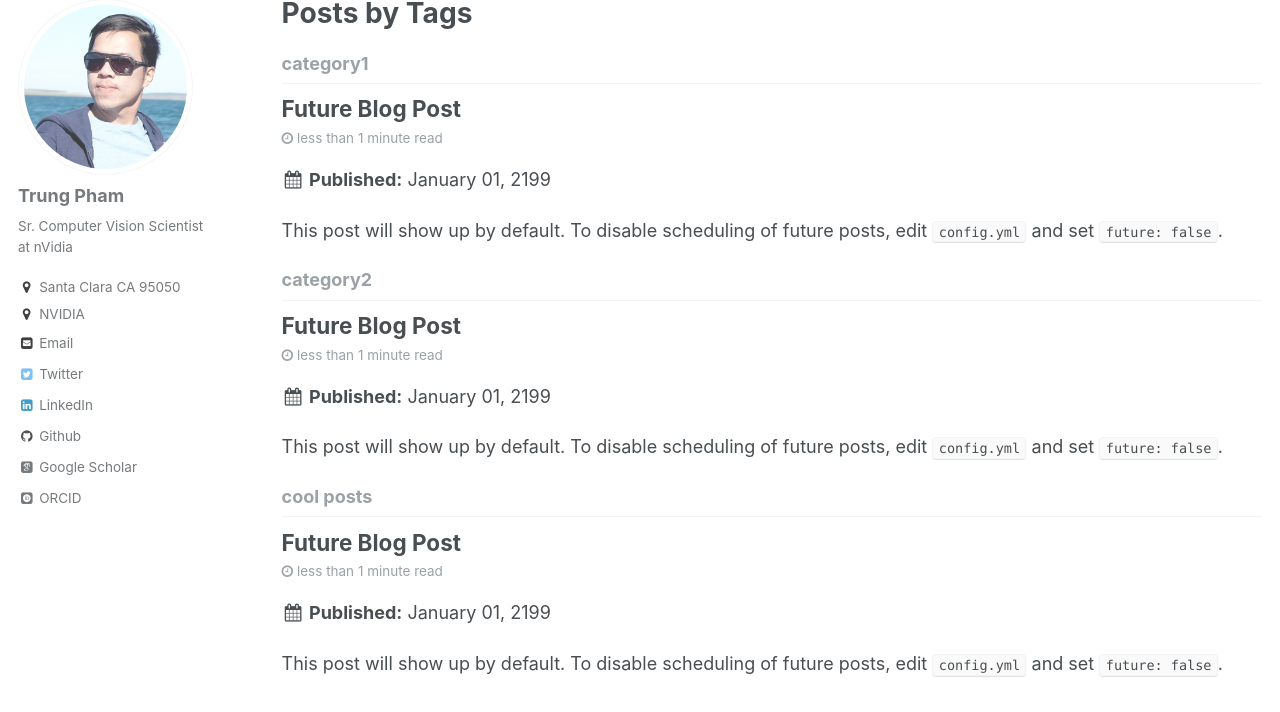
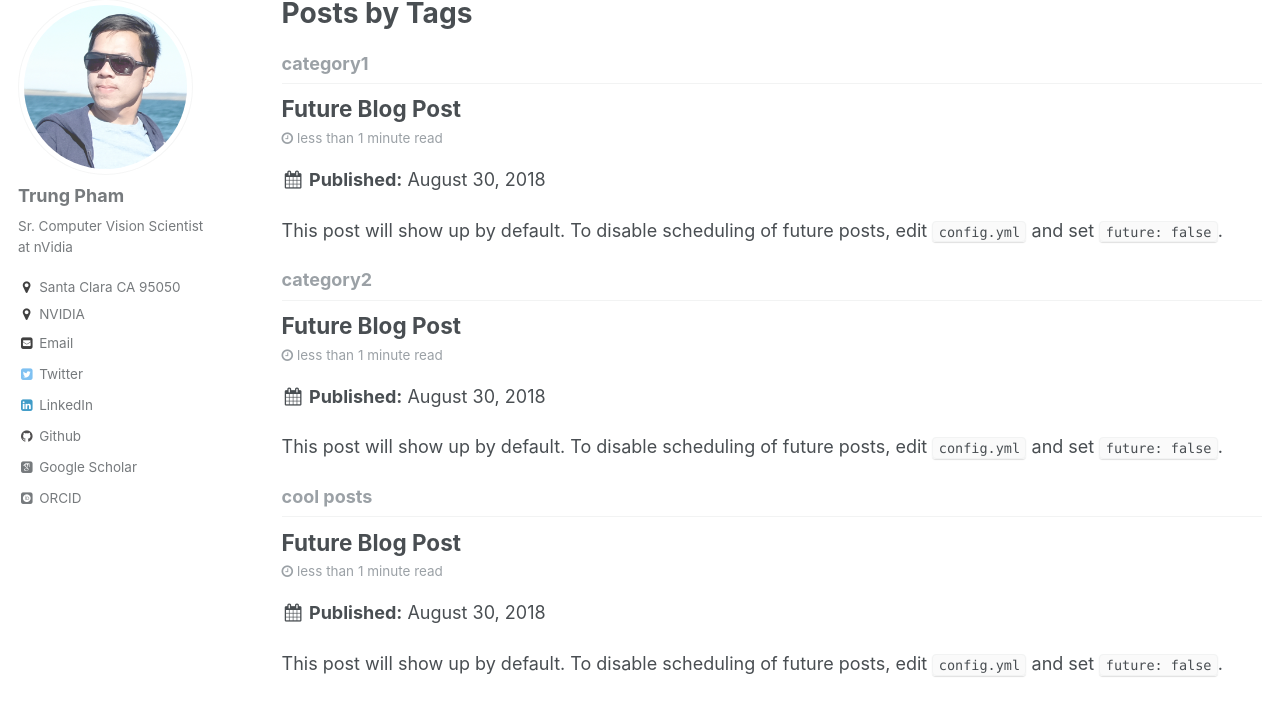
Before and after one commit to trungtpham/trungtpham.github.io, a Jekyll site: the page built from _pages/tag-archive.html, in a window 1280 px wide and 1017 px high. Shown: the part 119-831 px from the top of the window. Built offline with Jekyll 4.4.1, drawn with Linux system fonts in a browser that asks for light colours; some web fonts are replaced.

Commit message:
Update 2199-01-01-future-post.md

```diff
--- a/_posts/2199-01-01-future-post.md
+++ b/_posts/2199-01-01-future-post.md
@@ -1,6 +1,6 @@
 ---
 title: 'Future Blog Post'
-date: 2199-01-01
+date: 2018-08-30
 permalink: /posts/2012/08/blog-post-4/
 tags:
   - cool posts
```
